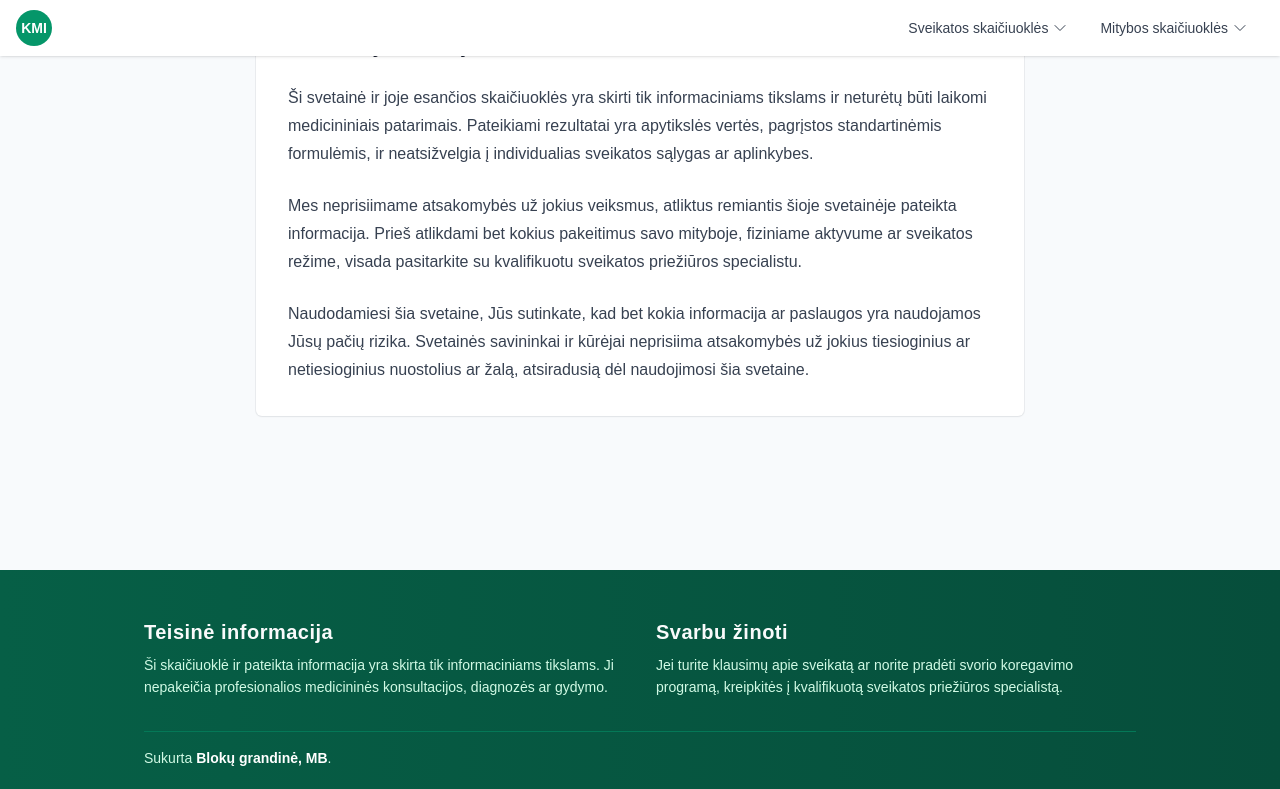
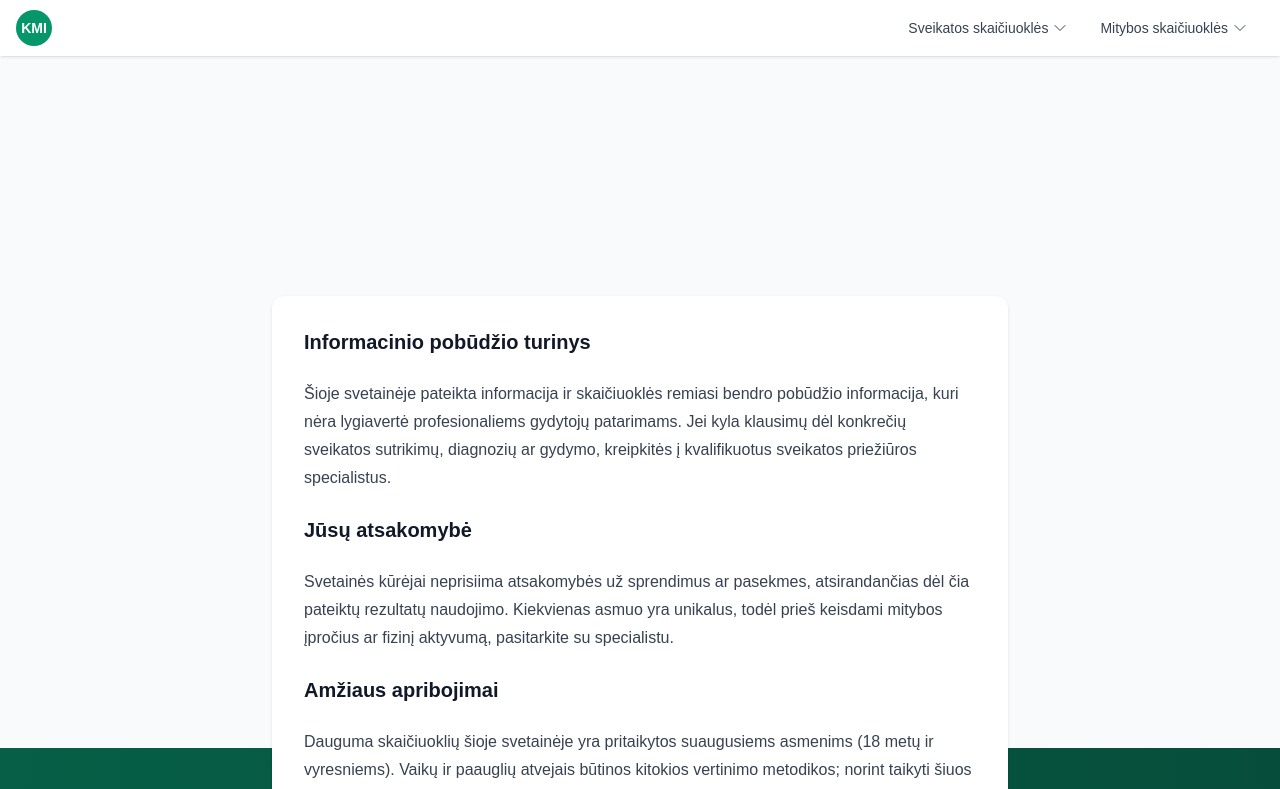
Before and after one commit to rutasip/kmiskaiciuokle.lt, a React (Vite) app: page /atsakomybes-ribojimas in a window 1280 px wide. Shown: the top 789 px of the page. Built offline with nearby package versions, Linux system fonts and the light colour scheme.

Commit message:
add disclaimer

```diff
--- a/src/App.jsx
+++ b/src/App.jsx
@@ -35,20 +35,20 @@ export default function App() {
               </p>
             </div>
           </div>
-          {/* <div className="flex flex-wrap gap-4 text-sm text-emerald-100 border-t border-emerald-700 pt-4">
+          <div className="flex flex-wrap gap-4 text-sm text-emerald-100 border-t border-emerald-700 pt-4">
             <a
               href="/atsakomybes-ribojimas"
               className="hover:text-white transition"
             >
               Atsakomybės ribojimas
             </a>
-            <a href="#" className="hover:text-white transition">
+            {/* <a href="#" className="hover:text-white transition">
               Privatumo politika
             </a>
             <a href="#" className="hover:text-white transition">
               Kontaktai
-            </a>
-          </div> */}
+            </a> */}
+          </div>
           <div className="border-t border-emerald-700 pt-4">
             <p className="text-sm text-emerald-100">
               Sukurta <a href="https://rekvizitai.vz.lt/imone/bloku_grandine/" target="_blank" className="font-semibold text-white hover:underline">Blokų grandinė, MB</a>.
--- a/src/pages/Disclaimer.jsx
+++ b/src/pages/Disclaimer.jsx
@@ -1,29 +1,42 @@
+import PageContentSection from "../components/PageContentSection";
+
 export default function Disclaimer() {
   return (
-    <div className="max-w-3xl mx-auto p-8 bg-white shadow-sm ring-1 ring-gray-900/5 sm:rounded-md">
-      <h1 className="text-xl font-semibold leading-7 text-gray-900 mb-6">
-        Atsakomybės ribojimas
-      </h1>
+    <div className="mt-40">
+      <PageContentSection>
         <div className="space-y-6 text-base leading-7 text-gray-700">
+          <h2 className="text-xl font-bold text-gray-900 mb-4">
+            Informacinio pobūdžio turinys
+          </h2>
           <p>
-          Ši svetainė ir joje esančios skaičiuoklės yra skirti tik informaciniams
-          tikslams ir neturėtų būti laikomi medicininiais patarimais. Pateikiami
-          rezultatai yra apytikslės vertės, pagrįstos standartinėmis formulėmis,
-          ir neatsižvelgia į individualias sveikatos sąlygas ar aplinkybes.
+            Šioje svetainėje pateikta informacija ir skaičiuoklės remiasi bendro
+            pobūdžio informacija, kuri nėra lygiavertė profesionaliems gydytojų
+            patarimams. Jei kyla klausimų dėl konkrečių sveikatos sutrikimų,
+            diagnozių ar gydymo, kreipkitės į kvalifikuotus sveikatos priežiūros
+            specialistus.
           </p>
+
+          <h2 className="text-xl font-bold text-gray-900 mb-4">
+            Jūsų atsakomybė
+          </h2>
           <p>
-          Mes neprisiimame atsakomybės už jokius veiksmus, atliktus remiantis šioje
-          svetainėje pateikta informacija. Prieš atlikdami bet kokius pakeitimus
-          savo mityboje, fiziniame aktyvume ar sveikatos režime, visada pasitarkite
-          su kvalifikuotu sveikatos priežiūros specialistu.
+            Svetainės kūrėjai neprisiima atsakomybės už sprendimus ar pasekmes,
+            atsirandančias dėl čia pateiktų rezultatų naudojimo. Kiekvienas
+            asmuo yra unikalus, todėl prieš keisdami mitybos įpročius ar fizinį
+            aktyvumą, pasitarkite su specialistu.
           </p>
+
+          <h2 className="text-xl font-bold text-gray-900 mb-4">
+            Amžiaus apribojimai
+          </h2>
           <p>
-          Naudodamiesi šia svetaine, Jūs sutinkate, kad bet kokia informacija ar
-          paslaugos yra naudojamos Jūsų pačių rizika. Svetainės savininkai ir
-          kūrėjai neprisiima atsakomybės už jokius tiesioginius ar netiesioginius
-          nuostolius ar žalą, atsiradusią dėl naudojimosi šia svetaine.
+            Dauguma skaičiuoklių šioje svetainėje yra pritaikytos suaugusiems
+            asmenims (18 metų ir vyresniems). Vaikų ir paauglių atvejais būtinos
+            kitokios vertinimo metodikos; norint taikyti šiuos rezultatus
+            jaunesniems asmenims, rekomenduojama profesionali konsultacija.
           </p>
         </div>
+      </PageContentSection>
     </div>
   );
 }
```
Lines whose indentation alone changed are shown as unchanged.
